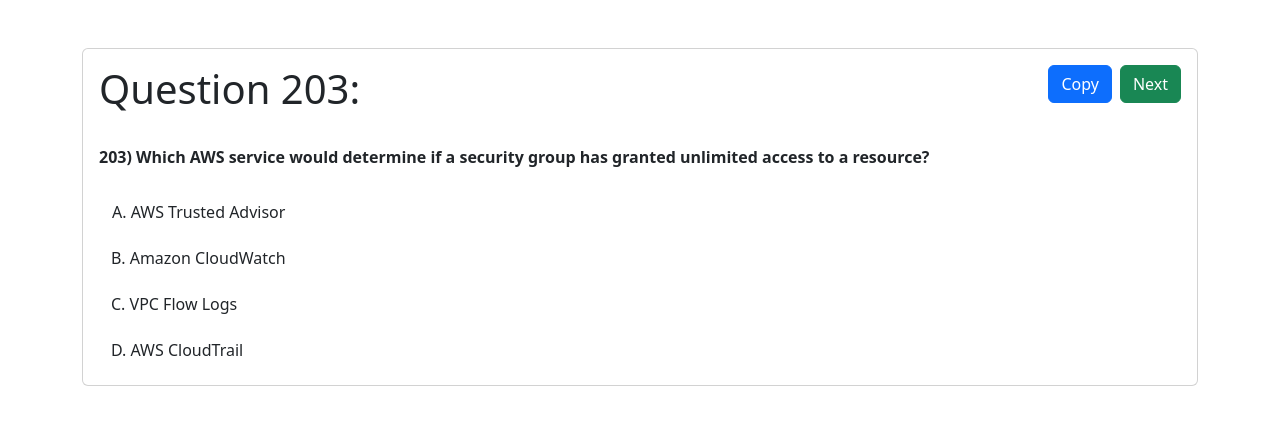
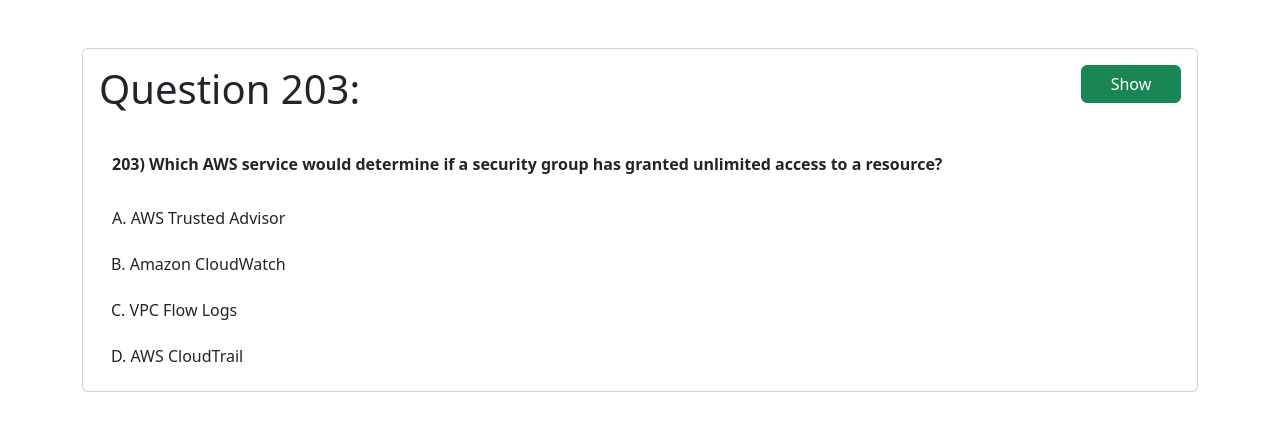
Before and after one commit to anhkhoinp94/aws-quiz, an Angular app: page / in a window 1280 px wide. Shown: the top 430 px of the page. Built offline with nearby package versions, Linux system fonts and the light colour scheme; what ngx-clipboard would draw is missing.

Commit message:
2023-09-19_0353 PM

```diff
--- a/src/app/app.component.html
+++ b/src/app/app.component.html
@@ -6,14 +6,16 @@
           <h1 class="card-title">Question {{ id }}:</h1>
         </div>
         <div class="col-auto">
-          <button class="btn btn-primary" (click)="copyToClipboard()">Copy</button>
-          <button class="btn btn-success ms-2" (click)="handleClick()">Next</button>
+          <button *ngIf="show" class="btn btn-primary ms-2" style="width: 100px;" (click)="handleClick()">Next</button>
+          <button *ngIf="!show" class="btn btn-success ms-2" style="width: 100px;" (click)="handleClick()">Show</button>
         </div>
       </div>
 
-      <div class="row mb-4">
+      <div class="row mb-3">
         <div class="col">
-          <p class="card-text" style="font-weight: bold">{{ question }}</p>
+          <button class="btn btn-muted text-start" (click)="copyToClipboard()">
+            <p class="card-text" style="font-weight: bold">{{ question }}</p>
+          </button>
         </div>
       </div>
 
@@ -46,7 +48,8 @@
           {{ aw4 }}
         </button>
 
-        <button *ngIf="aw5 != '' && (!show || (show && !aw5c))" class="btn btn-muted text-start" (click)="copyToASClipboard(5)">
+        <button *ngIf="aw5 != '' && (!show || (show && !aw5c))" class="btn btn-muted text-start"
+          (click)="copyToASClipboard(5)">
           {{ aw5 }}
         </button>
         <button *ngIf="aw5 != '' && aw5c && show" class="btn btn-primary text-start" (click)="copyToASClipboard(5)">
```
Also changed, not shown: 3 other files (tests, documents, lock files or other folders).
